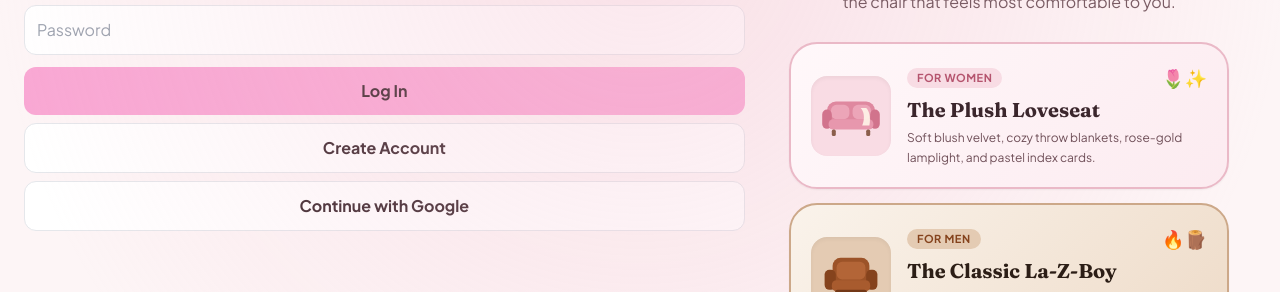
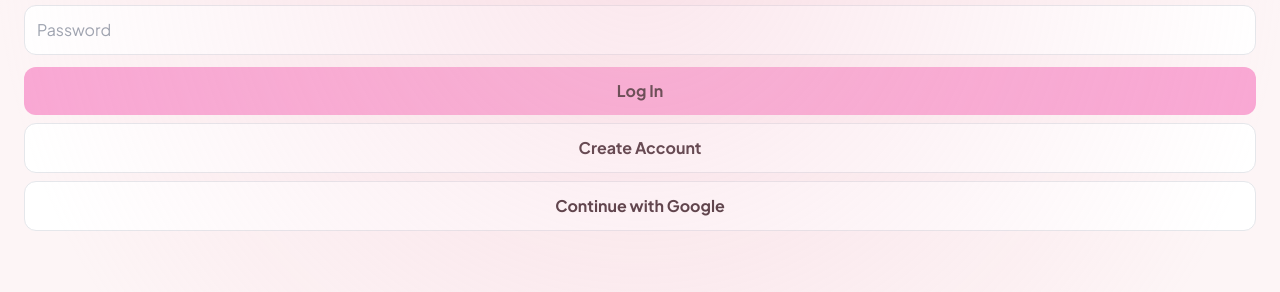
Before and after one commit to sitandbloom/OfficalSitBloom, a plain HTML site: page index.html in a window 1280 px wide. Shown: the part 153-445 px from the top of the page. Drawn offline with nearby package versions, Linux system fonts and the light colour scheme.

Commit message:
Update index.html

```diff
--- a/index.html
+++ b/index.html
@@ -156,7 +156,7 @@
         }
     </style>
 </head>
-<body class="theme-loveseat min-h-screen flex justify-center selection:bg-pink-200/50">
+<body class="theme-loveseat min-h-screen flex flex-col items-center justify-center selection:bg-pink-200/50">
     <!-- SIT & BLOOM LOGIN -->
 <div id="login-screen" class="w-full max-w- mx-auto p-6 text-center">
   <h2 class="text-2xl font-bold mb-2">Welcome to Sit & Bloom 🌸</h2>
```
